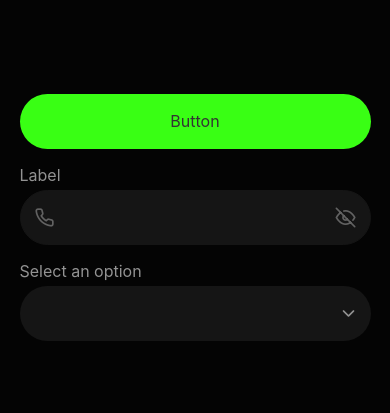
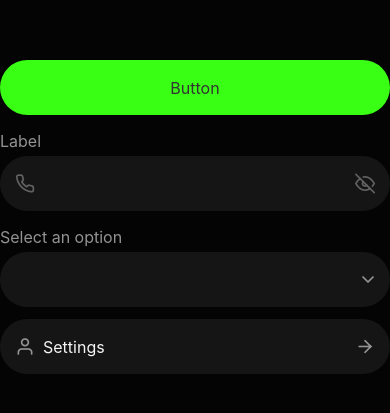
Before and after one commit to mr2726/new_wrapgo_app, a React Native app: screen / in a window 390 px wide. Shown: the part 205-618 px from the top of the page. Built offline with nearby package versions, Linux system fonts and the light colour scheme.

Commit message:
Component Settings Button

```diff
--- a/App.js
+++ b/App.js
@@ -3,6 +3,7 @@ import { StyleSheet, Text, View } from 'react-native';
 import {Button_} from './src/components/ui/buttons';
 import {Input_} from './src/components/ui/inputs';
 import {Selector_} from './src/components/ui/selectors';
+import {SettingsButton} from './src/components/ui/settingsButton';
 import React from 'react';
 import {Feather} from '@expo/vector-icons';
 
@@ -30,6 +31,7 @@ export default function App() {
           isPassword={true}
         />
         <Selector_ options={selectorOptions} value={selectedOption} onValueChange={setSelectedOption} label="Select an option" />
+        <SettingsButton title="Settings" onPress={() => alert('Settings pressed!')} icon="user" />
       </View>
       <StatusBar style="auto" />
     </View>
@@ -44,8 +46,7 @@ const styles = StyleSheet.create({
     justifyContent: 'center',
   },
   formWrap: {
-    width: '90%',
-    maxWidth: 420,
+    width: '100%',
     gap: 12,
   },
 });
--- /dev/null
+++ b/src/components/ui/settingsButton.jsx
@@ -0,0 +1,28 @@
+import {View, Text, Pressable} from 'react-native';
+import React from 'react';
+import { Feather } from "@expo/vector-icons";
+
+export const SettingsButton = ({title, onPress, icon}) => {
+  return (
+    <Pressable
+        style={{
+            backgroundColor: '#151515',
+            padding: 15,
+            borderRadius: 55,
+            height: 55,
+            width: '100%',
+            flexDirection: 'row',
+            alignItems: 'center',
+            justifyContent: 'space-between',
+        }}
+        onPress={onPress}
+    >
+
+        <View style={{flexDirection: 'row', alignItems: 'center', gap: 8}}>
+            <Feather name={icon || "settings"} size={20} color="#939393" />
+            <Text style={{color: '#F5F5F5', fontSize: 16}}>{title}</Text>
+        </View>
+        <Feather name="arrow-right" size={20} color="#939393" />
+    </Pressable>
+  );
+};
```
Also changed, not shown: 1 other file (tests, documents, lock files or other folders).
